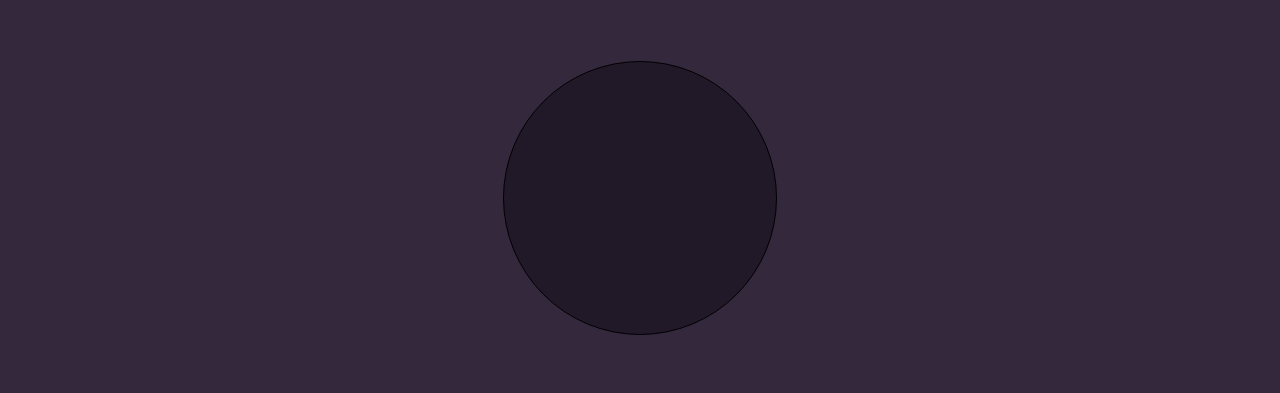
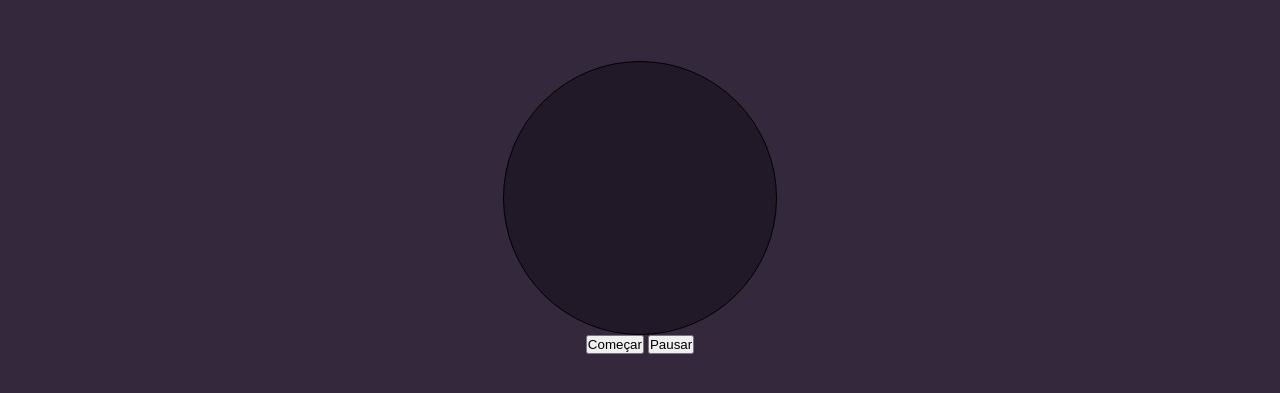
Before and after one commit to Edi-Santos/pomodoro-portfolio, a website: page pages/pomodoro/pomodoro.html in a window 1280 px wide. Shown: the part 229-622 px from the top of the page. Drawn offline with Linux system fonts and the light colour scheme.

Commit message:
build:(pomodoro.html): adicionando botões e link para arquivo CSS

```diff
--- a/pages/pomodoro/pomodoro.html
+++ b/pages/pomodoro/pomodoro.html
@@ -7,6 +7,7 @@
 
   <link rel="icon" href="../../img/icon/relogio-de-areia.png">
   <link rel="stylesheet" href="../style.css">
+  <link rel="stylesheet" href="./pomodoro.css">
 
   <title>Pomodoro</title>
 </head>
@@ -27,6 +28,11 @@
         <h1 class="work-timer"></h1>
         <h1 class="rest-timer"></h1>
       </div>
+
+      <div class="buttons">
+        <button class="start">Começar</button>
+        <button class="stop">Pausar</button>
+      </div>
     </section>
   </main>
 
```
